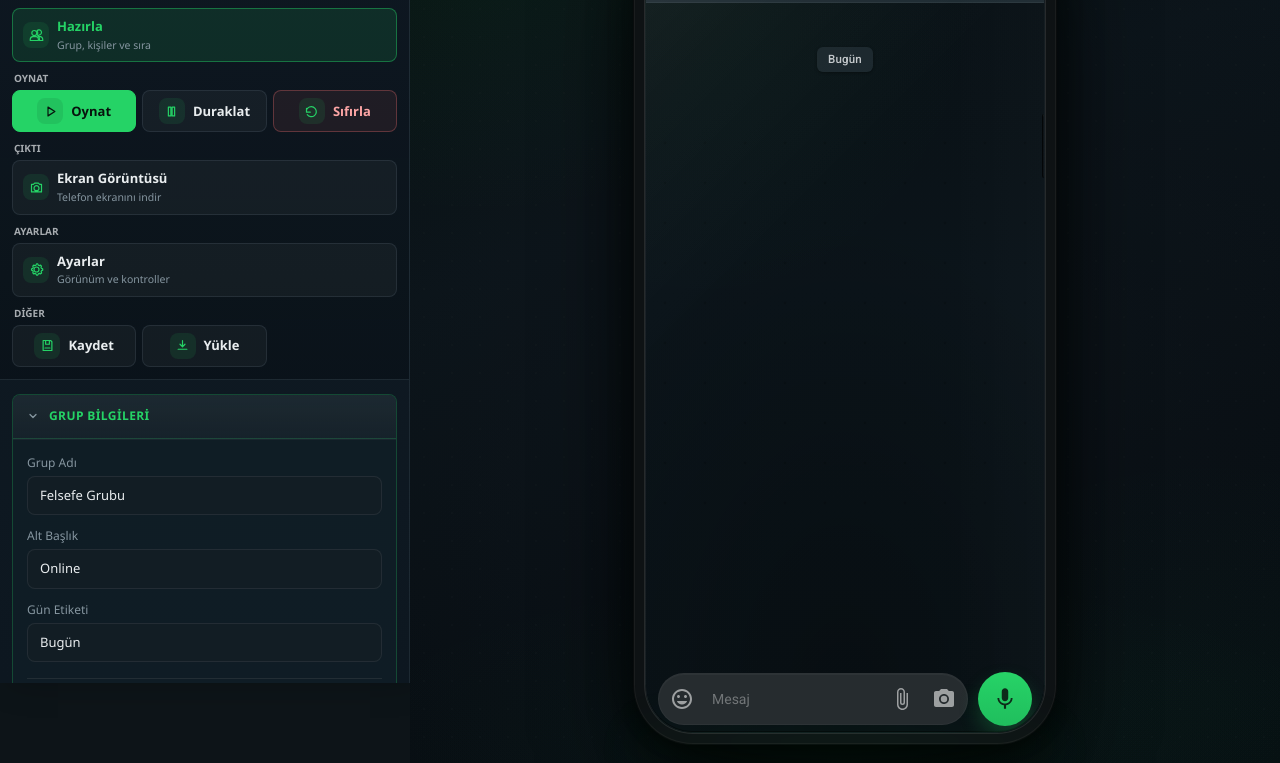
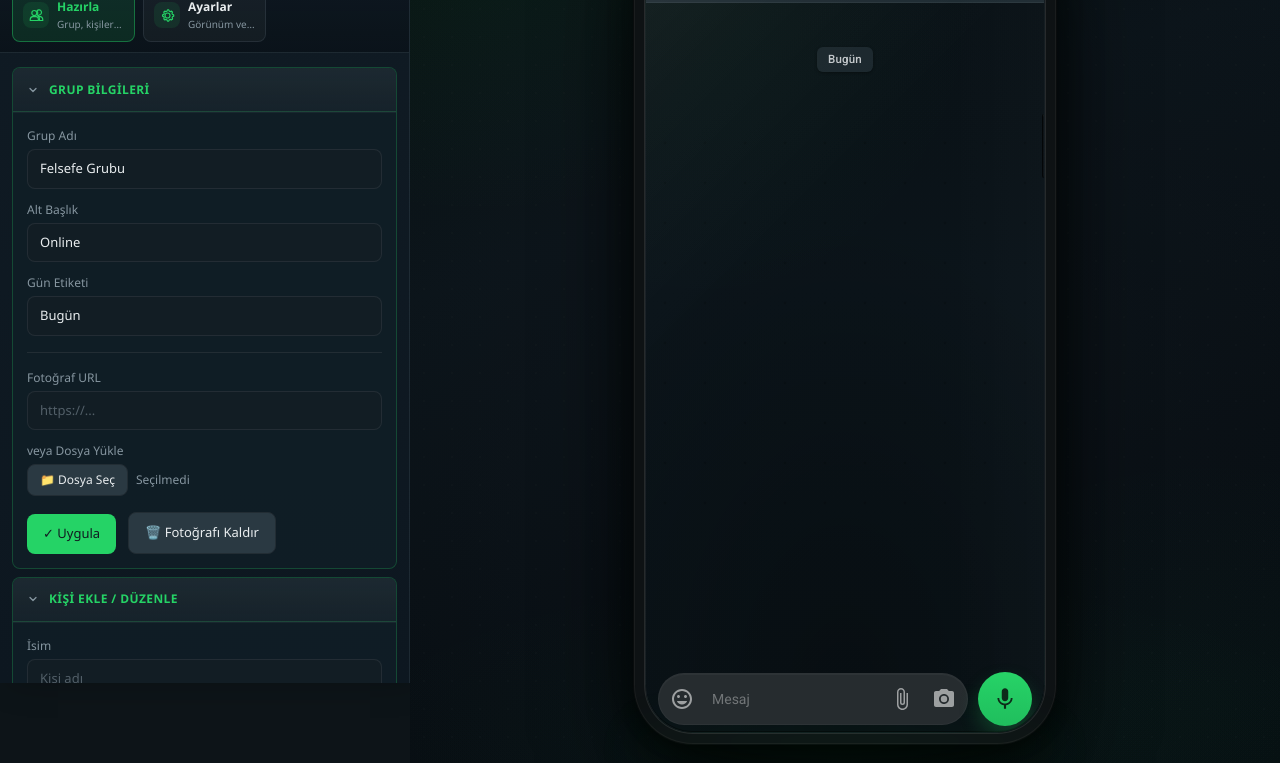
Before and after one commit to numanberka-coder/wasim, a website built with Vite: page index.html in a window 1280 px wide. Shown: the part 117-880 px from the top of the page. Built offline with nearby package versions, Linux system fonts and the light colour scheme.

Commit message:
Simplify desktop panel navigation

```diff
--- a/css/panels.css
+++ b/css/panels.css
@@ -67,8 +67,9 @@
 /* ===== DESKTOP WORKFLOW MENU ===== */
 .desktop-workflow-menu {
   display: grid;
-  gap: 10px;
-  padding: 12px;
+  grid-template-columns: repeat(3, minmax(0, 1fr));
+  gap: 8px;
+  padding: 10px 12px;
   border-bottom: 1px solid rgba(145, 170, 182, 0.12);
   background: linear-gradient(180deg, rgba(13, 23, 32, 0.96) 0%, rgba(10, 18, 25, 0.92) 100%);
 }
@@ -101,8 +102,8 @@
   justify-content: flex-start;
   width: 100%;
   min-width: 0;
-  min-height: 42px;
-  padding: 8px 10px;
+  min-height: 54px;
+  padding: 9px 10px;
   border: 1px solid rgba(145, 170, 182, 0.13);
   border-radius: var(--radius-md);
   background: rgba(255, 255, 255, 0.04);
@@ -162,13 +163,13 @@
 }
 
 .desktop-menu-label {
-  font-size: 13px;
+  font-size: 12px;
   font-weight: 700;
 }
 
 .desktop-menu-description {
   color: var(--wa-text-secondary);
-  font-size: 10.5px;
+  font-size: 10px;
   font-weight: 500;
 }
 
--- a/js/ui/tabs.js
+++ b/js/ui/tabs.js
@@ -3,19 +3,10 @@
    ======================================== */
 
 import { $$, Logger } from '../utils.js';
-import { MENU_ICON_SVG, MENU_MODES, getMenuGroups, getPanelMenuItems } from './menu-model.js';
+import { MENU_ICON_SVG, MENU_MODES, getPanelMenuItems } from './menu-model.js';
 
 export let activeTab = 'group';
 const tabListeners = new Set();
-const DESKTOP_ACTION_TARGETS = Object.freeze({
-  play: 'playBtn',
-  pause: 'pauseBtn',
-  reset: 'resetBtn',
-  screenshot: 'screenshotBtn',
-  save: 'saveAllBtn',
-  load: 'loadAllBtn',
-  clear: 'clearAllBtn',
-});
 
 /**
  * Initialize tab system
@@ -101,31 +92,7 @@ function renderDesktopWorkflowMenu() {
   const root = document.querySelector('[data-desktop-menu-root]');
   if (!root) return;
 
-  root.replaceChildren(...getMenuGroups(MENU_MODES.PRO).map(createDesktopMenuGroup));
-}
-
-function createDesktopMenuGroup(group) {
-  const groupEl = document.createElement('section');
-  groupEl.className = `desktop-menu-group desktop-menu-group-${group.id}`;
-  groupEl.dataset.menuGroup = group.id;
-  if (group.items.every((item) => item.mode === MENU_MODES.PRO)) {
-    groupEl.dataset.mode = MENU_MODES.PRO;
-  }
-
-  const label = document.createElement('div');
-  label.className = 'desktop-menu-group-label';
-  label.textContent = group.label;
-  groupEl.appendChild(label);
-
-  const items = document.createElement('div');
-  items.className = 'desktop-menu-items';
-
-  group.items.forEach((item) => {
-    items.appendChild(createDesktopMenuItem(item));
-  });
-
-  groupEl.appendChild(items);
-  return groupEl;
+  root.replaceChildren(...getPanelMenuItems(MENU_MODES.PRO).map(createDesktopMenuItem));
 }
 
 function createDesktopMenuItem(item) {
@@ -137,6 +104,7 @@ function createDesktopMenuItem(item) {
   button.className = classes.join(' ');
   button.dataset.action = item.action;
   button.dataset.menuItem = item.id;
+  button.dataset.menuGroup = item.group;
   button.dataset.actionType = item.type;
   button.dataset.target = item.target;
   button.setAttribute('aria-label', item.description ? `${item.label}: ${item.description}` : item.label);
@@ -174,12 +142,7 @@ function createDesktopMenuItem(item) {
 function handleDesktopMenuAction(item) {
   if (item.type === 'panel') {
     switchTab(item.target);
-    return;
   }
-
-  const targetId = DESKTOP_ACTION_TARGETS[item.action];
-  const target = targetId ? document.getElementById(targetId) : null;
-  if (target) target.click();
 }
 
 function syncDesktopWorkflowState(tabId) {
```
Also changed, not shown: tests/menu-order.test.js (+4 -3 lines).
